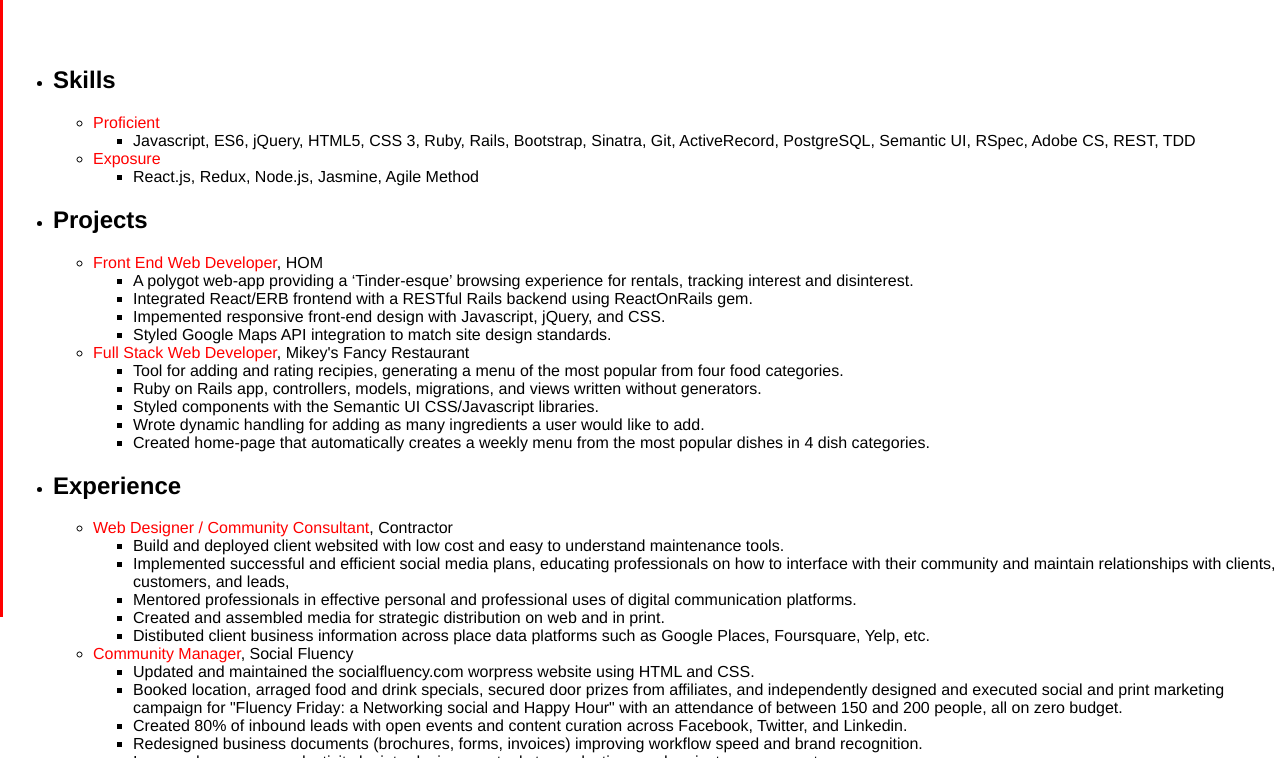
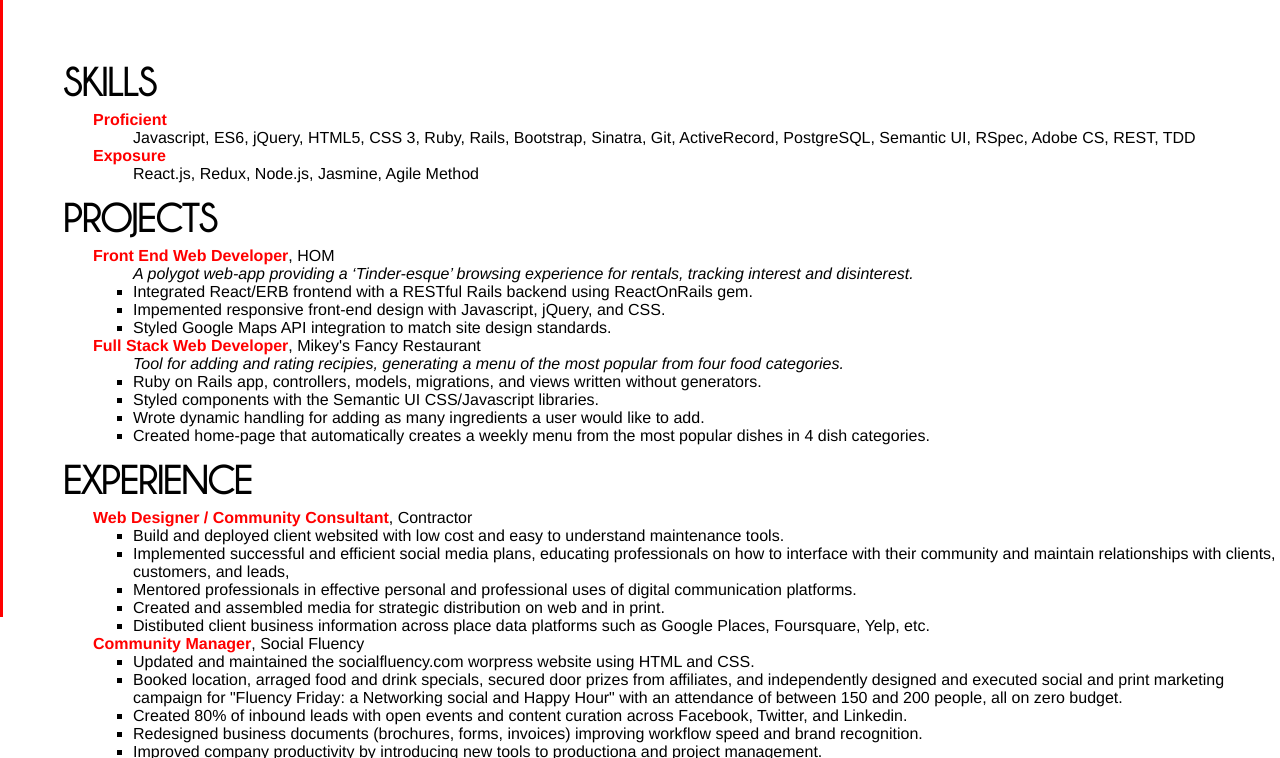
Before and after one commit to jyonah/jyonah.github.io, a plain HTML site: page index.html in a window 1280 px wide. Shown: the part 183-941 px from the top of the page. Drawn offline with nearby package versions, Linux system fonts and the light colour scheme; files whose address does not match are found by name.

Commit message:
Add begning styling

```diff
--- a/index.html
+++ b/index.html
@@ -23,38 +23,41 @@
     </header>
 
     <main>
-      <ul>
-        <li><h2>Skills</h2></li>
-        <ul>
+      <ul class="undecorated">
+
+        <li><h2>SKILLS</h2></li>
+        <ul class="undecorated">
           <li><span class="section-title accent-color">Proficient</span></li>
-          <ul>
+          <ul class="undecorated">
             <li>Javascript, ES6, jQuery, HTML5, CSS 3, Ruby, Rails, Bootstrap, Sinatra, Git, ActiveRecord, PostgreSQL, Semantic UI, RSpec, Adobe CS, REST, TDD</li>
           </ul>
           <li><span class="section-title accent-color">Exposure</span></li>
-          <ul>
+          <ul class="undecorated">
             <li>React.js, Redux, Node.js, Jasmine, Agile Method</li>
           </ul>
         </ul>
-        <li><h2>Projects</h2></li>
-        <ul>
+
+        <li><h2>PROJECTS</h2></li>
+        <ul class="undecorated">
           <li><span class="section-title accent-color">Front End Web Developer</span>, HOM</li>
           <ul>
-            <li class="project-description">A polygot web-app providing a ‘Tinder-esque’ browsing experience for rentals, tracking interest and disinterest.</li>
+            <li class="undecorated project-description">A polygot web-app providing a ‘Tinder-esque’ browsing experience for rentals, tracking interest and disinterest.</li>
             <li>Integrated React/ERB frontend with a RESTful Rails backend using ReactOnRails gem.</li>
             <li>Impemented responsive front-end design with Javascript, jQuery, and CSS.</li>
             <li>Styled Google Maps API integration to match site design standards.</li>
           </ul>
           <li><span class="section-title accent-color">Full Stack Web Developer</span>, Mikey's Fancy Restaurant</li>
           <ul>
-            <li class="project-description">Tool for adding and rating recipies, generating a menu of the most popular from four food categories.</li>
+            <li class="undecorated project-description">Tool for adding and rating recipies, generating a menu of the most popular from four food categories.</li>
             <li>Ruby on Rails app, controllers, models, migrations, and views written without generators.</li>
             <li>Styled components with the Semantic UI CSS/Javascript libraries.</li>
             <li>Wrote dynamic handling for adding as many ingredients a user would like to add.</li>
             <li>Created home-page that automatically creates a weekly menu from the most popular dishes in 4 dish categories.</li>
           </ul>
         </ul>
-        <li><h2>Experience</h2></li>
-        <ul>
+
+        <li><h2>EXPERIENCE</h2></li>
+        <ul class="undecorated">
           <li><span class="section-title accent-color">Web Designer / Community Consultant</span>, Contractor</li>
           <ul>
             <li>Build and deployed client websited with low cost and easy to understand maintenance tools.</li>
@@ -78,11 +81,13 @@
             <li>Increased speed of email newsletter production by 70% with new processes.</li>
           </ul>
         </ul>
-        <li><h2>Education</h2></li>
-        <ul>
+
+        <li><h2>EDUCATION</h2></li>
+        <ul class="undecorated">
           <li><span class="section-title accent-color">Full Stack Web Development Intesive</span>, Dev Bootcamp</li>
           <li><span class="section-title accent-color">Graphic Design Program</span>, Lane Community College</li>
         </ul>
+
       </ul>
     </main>
 
--- a/styles.css
+++ b/styles.css
@@ -20,11 +20,12 @@ body {
   padding-left: 10px;
   border-left: 3px solid red;
 }
-h1 {
+
+h1, h2 {
   margin: 0px 10px;
   font-family: Chamo;
-  /*font-weight: 100;*/
 }
+
 
 header h1 {
   font-size: 100px;
@@ -68,3 +69,28 @@ h1 .price {
   vertical-align: middle;
   margin-left: 10px;
 }
+
+/*MAIN BODY */
+
+.undecorated {
+  list-style-type: none;
+}
+
+.section-title {
+  font-weight: bold;
+}
+
+.project-description {
+  font-style: italic;
+}
+
+li h2 {
+  font-weight: bold;
+  font-size: 40px;
+  margin-top: 15px;
+  margin-bottom: 7px;
+}
+
+ul ul {
+  /*margin-bottom: 5px;*/
+}
```
